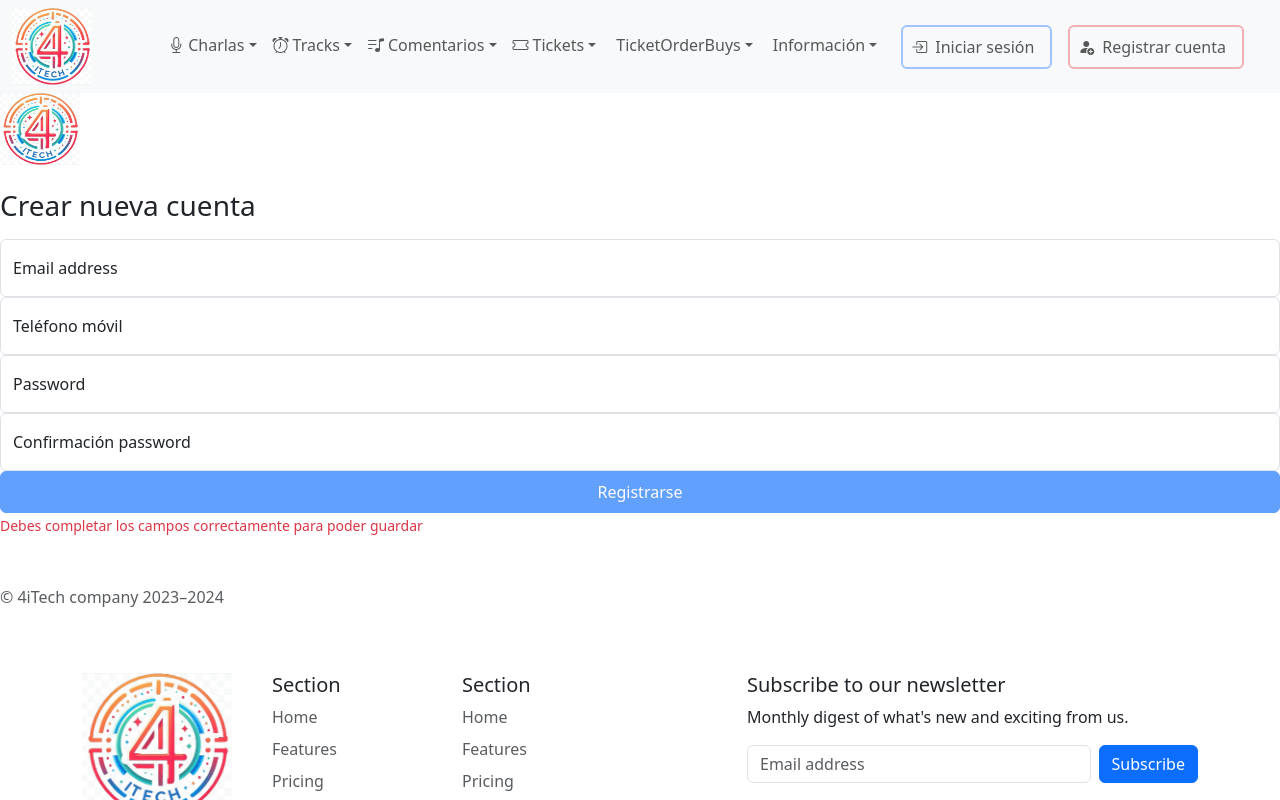
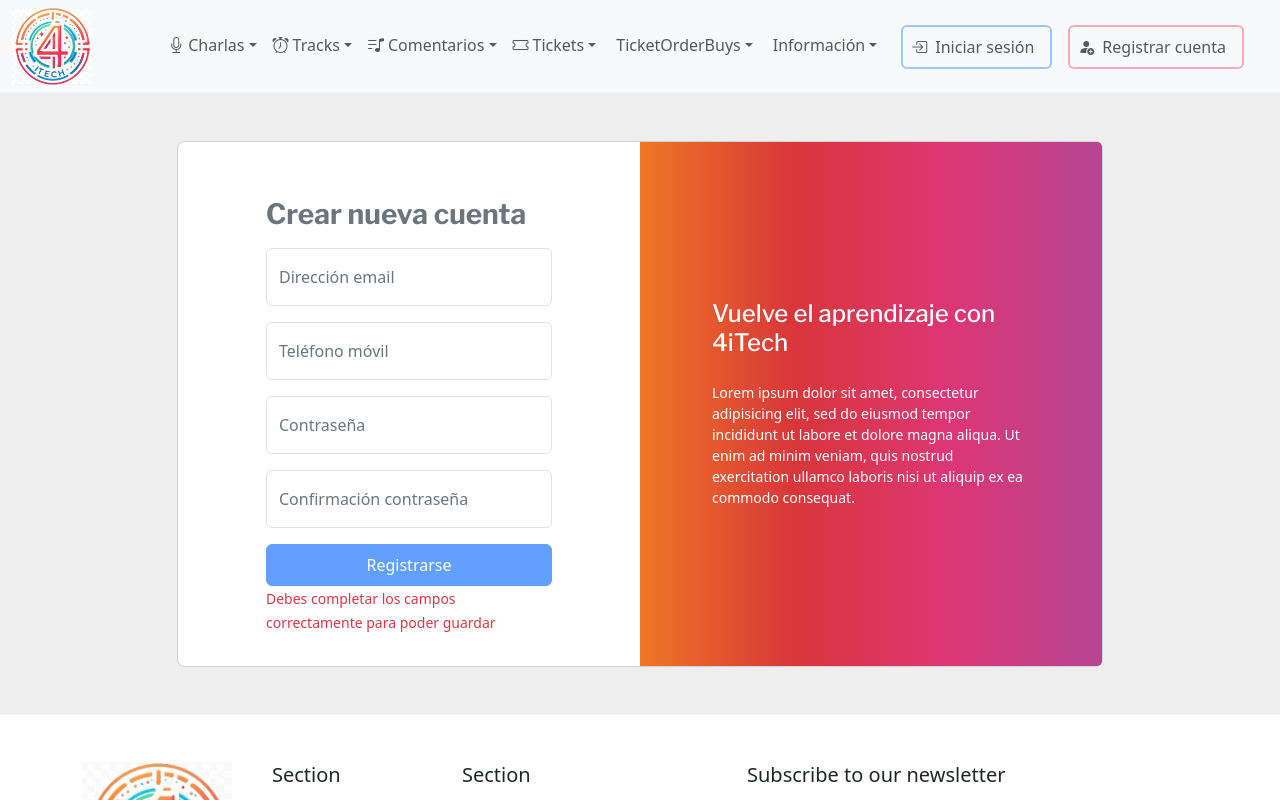
Before and after one commit to angelmaria/4ITECH, an Angular app: page /register in a window 1280 px wide. Shown: the top 800 px of the page. Built offline with nearby package versions, Linux system fonts and the light colour scheme.

Commit message:
añado página login con mismo formato que register, routerLink, adapto estilos

```diff
--- a/src/app/login/login.component.css
+++ b/src/app/login/login.component.css
@@ -1,12 +1,14 @@
+@import url('https://fonts.googleapis.com/css2?family=Libre+Franklin:ital,wght@0,100..900;1,100..900&display=swap');
+
 .gradient-custom-2 {
     /* fallback for old browsers */
-    background: #fccb90;
+    background: #1e5be8;
 
     /* Chrome 10-25, Safari 5.1-6 */
-    background: -webkit-linear-gradient(to right, #ee7724, #d8363a, #dd3675, #b44593);
+    background: -webkit-linear-gradient(to right, #6531c8, #3131c8, #3172c8, #31b4c8);
 
     /* W3C, IE 10+/ Edge, Firefox 16+, Chrome 26+, Opera 12+, Safari 7+ */
-    background: linear-gradient(to right, #ee7724, #d8363a, #dd3675, #b44593);
+    background: linear-gradient(to right, #6531c8, #3131c8, #3172c8, #31b4c8);
     }
 
     @media (min-width: 768px) {
--- a/src/app/login/login.component.html
+++ b/src/app/login/login.component.html
@@ -8,33 +8,28 @@
               <div class="row g-0">
                 <div class="col-lg-6">
                   <div class="card-body p-md-5 mx-md-4">
-                    <div class="text-center">
-                      <img src="/assets/img/Logo_4iTech.png"
-                        style="width: 125px;" alt="logo">
-                      <h4 class="mt-1 mb-5 pb-1 text-secondary">Regístrate en 4iTech</h4>
-                    </div>
 
                     <form [formGroup]="loginForm" (ngSubmit)="save()">
-                      <p>Haz login en tu cuenta</p>
+                      <h1 class="h3 mb-3 fw-normal text-secondary mt-4 fw-bold" style="font-family: 'Libre Franklin';">Acceder a tu cuenta</h1>
 
-                      <div class="form-floating mb-3">
-                        <input type="email" class="form-control" id="email" placeholder="name@example.com" formControlName="email">
-                        <label for="email">Email address</label>
+                      <div class="form-floating">
+                        <input type="email" class="form-control mb-3" id="email" placeholder="name@example.com" formControlName="email">
+                        <label class="text-secondary" for="email">Email address</label>
                       </div>
 
-                      <div class="form-floating mb-3">
-                        <input type="password" class="form-control" id="password" placeholder="Password" formControlName="password">
-                        <label for="password">Password</label>
+                      <div class="form-floating">
+                        <input type="password" class="form-control mb-3" id="password" placeholder="Password" formControlName="password">
+                        <label class="text-secondary" for="password">Password</label>
                       </div>
 
                       <div class="text-center pt-1 mb-5 pb-1">
-                        <button class="btn btn-primary w-100 py-2 gradient-custom-2" type="submit">Iniciar Sesión</button>
+                        <button class="btn btn-primary w-100 py-2 gradient-custom-2 mb-2" type="submit">Iniciar sesión</button>
                         <a class="text-muted" href="#!">¿Olvidaste la contraseña?</a>
                       </div>
 
                       <div class="d-flex align-items-center justify-content-center pb-4">
-                        <p class="mb-0 me-2">¿No tienes cuenta en 4iTech?</p>
-                        <button type="button" class="btn btn-outline-danger">Crear cuenta</button>
+                        <p class="mb-0 me-2 text-secondary">¿No tienes cuenta en 4iTech?</p>
+                        <button type="button" class="btn btn-sm text-bg-info text-light fw-semibold" routerLink="/register" (click)="$event.preventDefault()">Crear cuenta</button>
                       </div>
 
                     </form>
@@ -43,7 +38,7 @@
                 </div>
                 <div class="col-lg-6 d-flex align-items-center gradient-custom-2">
                   <div class="text-white px-3 py-4 p-md-5 mx-md-4">
-                    <h4 class="mb-4">We are more than just a company</h4>
+                    <h4 class="mb-4" style="font-family: 'Libre Franklin';">Vuelve el aprendizaje con 4iTech</h4>
                     <p class="small mb-0">Lorem ipsum dolor sit amet, consectetur adipisicing elit, sed do eiusmod
                       tempor incididunt ut labore et dolore magna aliqua. Ut enim ad minim veniam, quis nostrud
                       exercitation ullamco laboris nisi ut aliquip ex ea commodo consequat.</p>
--- a/src/app/login/login.component.ts
+++ b/src/app/login/login.component.ts
@@ -2,11 +2,12 @@ import { HttpClient, HttpClientModule } from '@angular/common/http';
 import { Component } from '@angular/core';
 import { FormBuilder, ReactiveFormsModule } from '@angular/forms';
 import { Login } from '../models/login.model';
+import { RouterLink } from '@angular/router';
 
 @Component({
   selector: 'app-login',
   standalone: true,
-  imports: [ReactiveFormsModule, HttpClientModule],
+  imports: [ReactiveFormsModule, HttpClientModule, RouterLink],
   templateUrl: './login.component.html',
   styleUrl: './login.component.css'
 })
--- a/src/app/register/register.component.css
+++ b/src/app/register/register.component.css
@@ -0,0 +1,31 @@
+@import url('https://fonts.googleapis.com/css2?family=Libre+Franklin:ital,wght@0,100..900;1,100..900&display=swap');
+
+/* .register {
+box-shadow: 0 0 20px 0 rgba(0, 0, 0, 0.1), 0 5px 5px 0 rgba(0, 0, 0, 0.14);
+}
+.bg-register {
+    background-image: url("/assets/img/bg_register.jpeg");
+} */
+
+.gradient-custom-2 {
+    /* fallback for old browsers */
+    background: #fccb90;
+
+    /* Chrome 10-25, Safari 5.1-6 */
+    background: -webkit-linear-gradient(to right, #ee7724, #d8363a, #dd3675, #b44593);
+
+    /* W3C, IE 10+/ Edge, Firefox 16+, Chrome 26+, Opera 12+, Safari 7+ */
+    background: linear-gradient(to right, #ee7724, #d8363a, #dd3675, #b44593);
+    }
+
+    @media (min-width: 768px) {
+    .gradient-form {
+    height: 100vh !important;
+    }
+    }
+    @media (min-width: 769px) {
+    .gradient-custom-2 {
+    border-top-right-radius: .3rem;
+    border-bottom-right-radius: .3rem;
+    }
+    }
--- a/src/app/register/register.component.html
+++ b/src/app/register/register.component.html
@@ -1,13 +1,11 @@
-
-
-<main class="form-signin w-100 m-auto">
+<!-- <div class="container-fluid">
+  <main class="form-signin w-auto m-auto" style="max-width: 460px !important;">
       <form [formGroup]="registerForm" (ngSubmit)="save()">
-      <img class="mb-4" src="/assets/img/Logo_4iTech.png" alt="Logo_4iTech" width="80" height="72">
-      <h1 class="h3 mb-3 fw-normal">Crear nueva cuenta</h1>
-
+        <div class="register px-5 py-3 mt-5">
+          <h1 class="h3 mb-3 fw-normal text-secondary mt-4 fw-bold" style="font-family: 'Libre Franklin';">Crear nueva cuenta</h1>
           <div class="form-floating">
-        <input type="email" class="form-control" id="email" placeholder="name@example.com" formControlName="email">
-        <label for="email">Email address</label>
+            <input type="email" class="form-control mb-3" id="email" placeholder="name@example.com" formControlName="email">
+            <label class="text-secondary" for="email">Email address</label>
             @if (registerForm.controls.email.touched && registerForm.controls.email.errors) {
                 <div>
                     @if (registerForm.controls.email.errors ['required']) {
@@ -20,10 +18,9 @@
             }
           </div>
           <div class="form-floating">
-        <input type="text" class="form-control" id="phone" placeholder="646364524" formControlName="phone">
-        <label for="phone">Teléfono móvil</label>
+            <input type="text" class="form-control mb-3" id="phone" placeholder="646364524" formControlName="phone">
+            <label class="text-secondary" for="phone">Teléfono móvil</label>
             @if (registerForm.controls.phone.touched && registerForm.controls.phone.errors) {
-
                 <div>
                     @if (registerForm.controls.phone.errors ['required']){
                         <small class="text-danger">Teléfono es Obligatorio</small>
@@ -35,18 +32,12 @@
             }
           </div>
           <div class="form-floating">
-        <input type="password" class="form-control" id="password" placeholder="Password" formControlName="password">
-        <label for="password">Password</label>
+            <input type="password" class="form-control mb-3" id="password" placeholder="Password" formControlName="password">
+            <label class="text-secondary" for="password">Contraseña</label>
           </div>
           <div class="form-floating">
-        <input type="password" class="form-control" id="passwordConfirm" placeholder="Password" formControlName="passwordConfirm">
-        <label for="passwordConfirm">Confirmación password</label>
-
-        <!--  @if (registerForm.controls.passwordConfirm.touched && registerForm.getError('confirmError')) {
-            <div>
-                    <small class="text-danger">Las contraseñas no coinciden</small>
-            </div>
-        } -->
+            <input type="password" class="form-control mb-4" id="passwordConfirm" placeholder="Password" formControlName="passwordConfirm">
+            <label class="text-secondary" for="passwordConfirm">Confirmación contraseña</label>
             @if(registerForm.controls.passwordConfirm.touched &&
             (
                 registerForm.controls.password.errors ||
@@ -55,18 +46,101 @@
               )) {
                 <small class="text-danger">
                     La contraseña y confirmación son obligatorias, deben coincidir y estar comprendidas entre 8 y 30 caracteres
-
                 </small>
               }
-
-
           </div>
-
-
           <button class="btn btn-primary w-100 py-2" type="submit" [disabled]="registerForm.invalid">Registrarse</button>
           @if(registerForm.invalid) {
             <small class="text-danger">Debes completar los campos correctamente para poder guardar</small>
           }
+        </div>
         <p class="mt-5 mb-3 text-body-secondary">© 4iTech company 2023–2024</p>
       </form>
   </main>
+</div> -->
+
+<div class="container-fluid" style="background-color: #eee;">
+  <div class="px-lg-5">
+    <main class="form-signin w-100 m-auto">
+      <div class="container py-5 h-100">
+        <div class="row d-flex justify-content-center align-items-center h-100">
+          <div class="col-xl-10">
+            <div class="card rounded-3 text-black">
+              <div class="row g-0">
+                <div class="col-lg-6">
+                  <div class="card-body p-x-md-5 mx-md-4">
+
+                    <form [formGroup]="registerForm" (ngSubmit)="save()">
+                      <div class="px-5 py-3">
+                        <h1 class="h3 mb-3 fw-normal text-secondary mt-4 fw-bold" style="font-family: 'Libre Franklin';">Crear nueva cuenta</h1>
+                        <div class="form-floating">
+                          <input type="email" class="form-control mb-3" id="email" placeholder="name@example.com" formControlName="email">
+                          <label class="text-secondary" for="email">Dirección email</label>
+                          @if (registerForm.controls.email.touched && registerForm.controls.email.errors) {
+                              <div>
+                                  @if (registerForm.controls.email.errors ['required']) {
+                                      <small class="text-danger">Email es obligatorio.</small>
+                                  }
+                                  @if (registerForm.controls.email.errors ['email']) {
+                                      <small class="text-danger">El formato del email introducido es incorrecto.</small>
+                                  }
+                              </div>
+                          }
+                        </div>
+                        <div class="form-floating">
+                          <input type="text" class="form-control mb-3" id="phone" placeholder="646364524" formControlName="phone">
+                          <label class="text-secondary" for="phone">Teléfono móvil</label>
+                          @if (registerForm.controls.phone.touched && registerForm.controls.phone.errors) {
+                              <div>
+                                  @if (registerForm.controls.phone.errors ['required']){
+                                      <small class="text-danger">Teléfono es Obligatorio</small>
+                                  }
+                                  @if (registerForm.controls.phone.errors ['pattern']){
+                                      <small class="text-danger">Formato de teléfono incorrecto. Debe tener 9 digitos.</small>
+                                  }
+                              </div>
+                          }
+                        </div>
+                        <div class="form-floating">
+                          <input type="password" class="form-control mb-3" id="password" placeholder="Password" formControlName="password">
+                          <label class="text-secondary" for="password">Contraseña</label>
+                        </div>
+                        <div class="form-floating">
+                          <input type="password" class="form-control mb-3" id="passwordConfirm" placeholder="Password" formControlName="passwordConfirm">
+                          <label class="text-secondary" for="passwordConfirm">Confirmación contraseña</label>
+                          @if(registerForm.controls.passwordConfirm.touched &&
+                          (
+                              registerForm.controls.password.errors ||
+                              registerForm.controls.passwordConfirm.errors ||
+                              registerForm.getError('confirmError')
+                            )) {
+                              <small class="text-danger">
+                                  La contraseña y confirmación son obligatorias, deben coincidir y estar comprendidas entre 8 y 30 caracteres
+                              </small>
+                            }
+                        </div>
+                        <button class="btn btn-primary w-100 py-2" type="submit" [disabled]="registerForm.invalid">Registrarse</button>
+                        @if(registerForm.invalid) {
+                          <small class="text-danger">Debes completar los campos correctamente para poder guardar</small>
+                        }
+                      </div>
+                    </form>
+
+                  </div>
+                </div>
+                <div class="col-lg-6 d-flex align-items-center gradient-custom-2 bg-light">
+                  <div class="text-white px-3 py-4 p-md-5 mx-md-4">
+                    <h4 class="mb-4" style="font-family: 'Libre Franklin';">Vuelve el aprendizaje con 4iTech</h4>
+                    <p class="small mb-0">Lorem ipsum dolor sit amet, consectetur adipisicing elit, sed do eiusmod
+                      tempor incididunt ut labore et dolore magna aliqua. Ut enim ad minim veniam, quis nostrud
+                      exercitation ullamco laboris nisi ut aliquip ex ea commodo consequat.</p>
+                  </div>
+                </div>
+              </div>
+            </div>
+          </div>
+        </div>
+      </div>
+    </main>
+  </div>
+</div>
--- a/src/app/register/register.component.ts
+++ b/src/app/register/register.component.ts
@@ -51,6 +51,4 @@ export class RegisterComponent {
 
   }
 
-
-
 }
```
Also changed, not shown: src/assets/img/bg_register.jpeg (added). Lines whose indentation alone changed are shown as unchanged.
